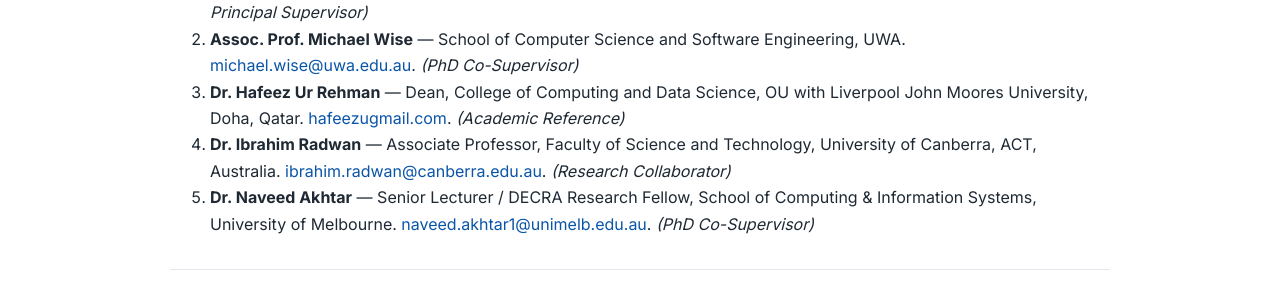
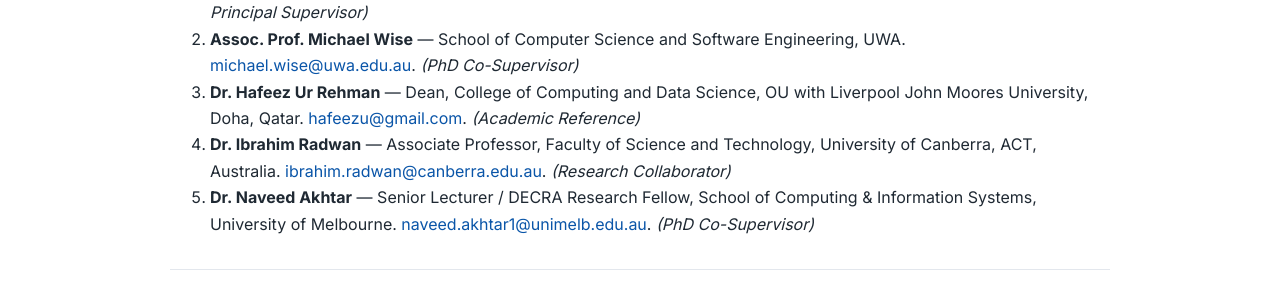
Before and after one commit to ibrahimuwa/ibrahimuwa.github.io, a Jekyll site: the page built from cv.md, in a window 1280 px wide and 900 px high, scrolled down 1282 px. Shown: the part 327-627 px from the top of the window. Built offline with Jekyll 4.4.1, drawn with Linux system fonts in a browser that asks for light colours; some web fonts are replaced.

Commit message:
Fix Dr. Hafeez Ur Rehman email address

```diff
--- a/cv.md
+++ b/cv.md
@@ -47,7 +47,7 @@ A continuously updated list of publications, citations and h-index is on my **[G
 
 1. **Prof. Ajmal Mian** — School of Computer Science and Software Engineering, UWA. <a href="mailto:ajmal.mian@uwa.edu.au">ajmal.mian@uwa.edu.au</a>. *(PhD Principal Supervisor)*
 2. **Assoc. Prof. Michael Wise** — School of Computer Science and Software Engineering, UWA. <a href="mailto:michael.wise@uwa.edu.au">michael.wise@uwa.edu.au</a>. *(PhD Co-Supervisor)*
-3. **Dr. Hafeez Ur Rehman** — Dean, College of Computing and Data Science, OU with Liverpool John Moores University, Doha, Qatar. <a href="mailto:hafeezugmail.com">hafeezugmail.com</a>. *(Academic Reference)*
+3. **Dr. Hafeez Ur Rehman** — Dean, College of Computing and Data Science, OU with Liverpool John Moores University, Doha, Qatar. <a href="mailto:hafeezu@gmail.com">hafeezu@gmail.com</a>. *(Academic Reference)*
 4. **Dr. Ibrahim Radwan** — Associate Professor, Faculty of Science and Technology, University of Canberra, ACT, Australia. <a href="mailto:ibrahim.radwan@canberra.edu.au">ibrahim.radwan@canberra.edu.au</a>. *(Research Collaborator)*
 5. **Dr. Naveed Akhtar** — Senior Lecturer / DECRA Research Fellow, School of Computing &amp; Information Systems, University of Melbourne. <a href="mailto:naveed.akhtar1@unimelb.edu.au">naveed.akhtar1@unimelb.edu.au</a>. *(PhD Co-Supervisor)*
 
```
